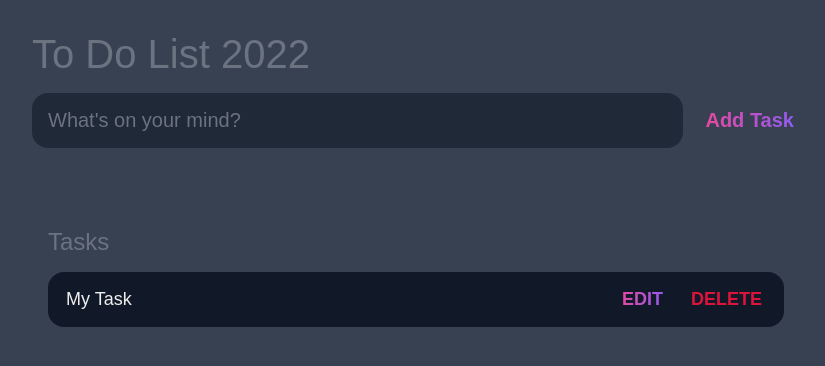
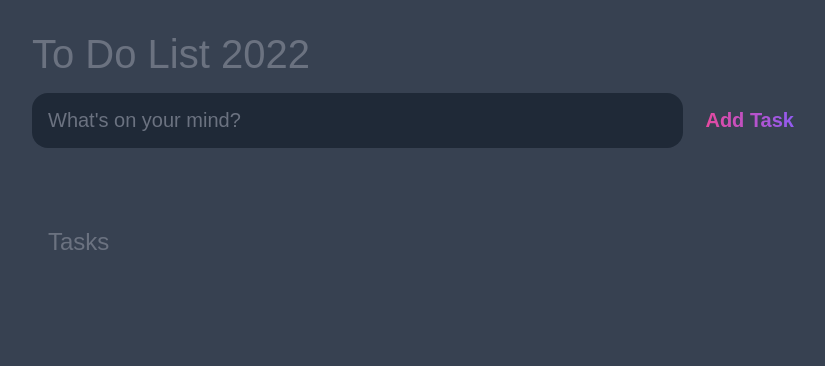
Before and after one commit to faraz-js/my-first-to-do-list, a plain HTML site: page index.html in a window 1280 px wide. Shown: the whole page, without its empty margins (224-1049 px from the left). Drawn offline with Linux system fonts and the light colour scheme.

Commit message:
commented

```diff
--- a/index.html
+++ b/index.html
@@ -22,7 +22,7 @@
         <section class="task-list">
             <h2>Tasks</h2>
             <div id="tasks">
-                <div class="task">
+                <!-- <div class="task">
                     <div class="content">
                         <input type="text"
                                class="text"
@@ -33,7 +33,7 @@
                         <button class="edit">Edit</button>
                         <button class="delete">Delete</button>
                     </div>
-                </div>
+                </div> -->
 
             </div>
 
```
